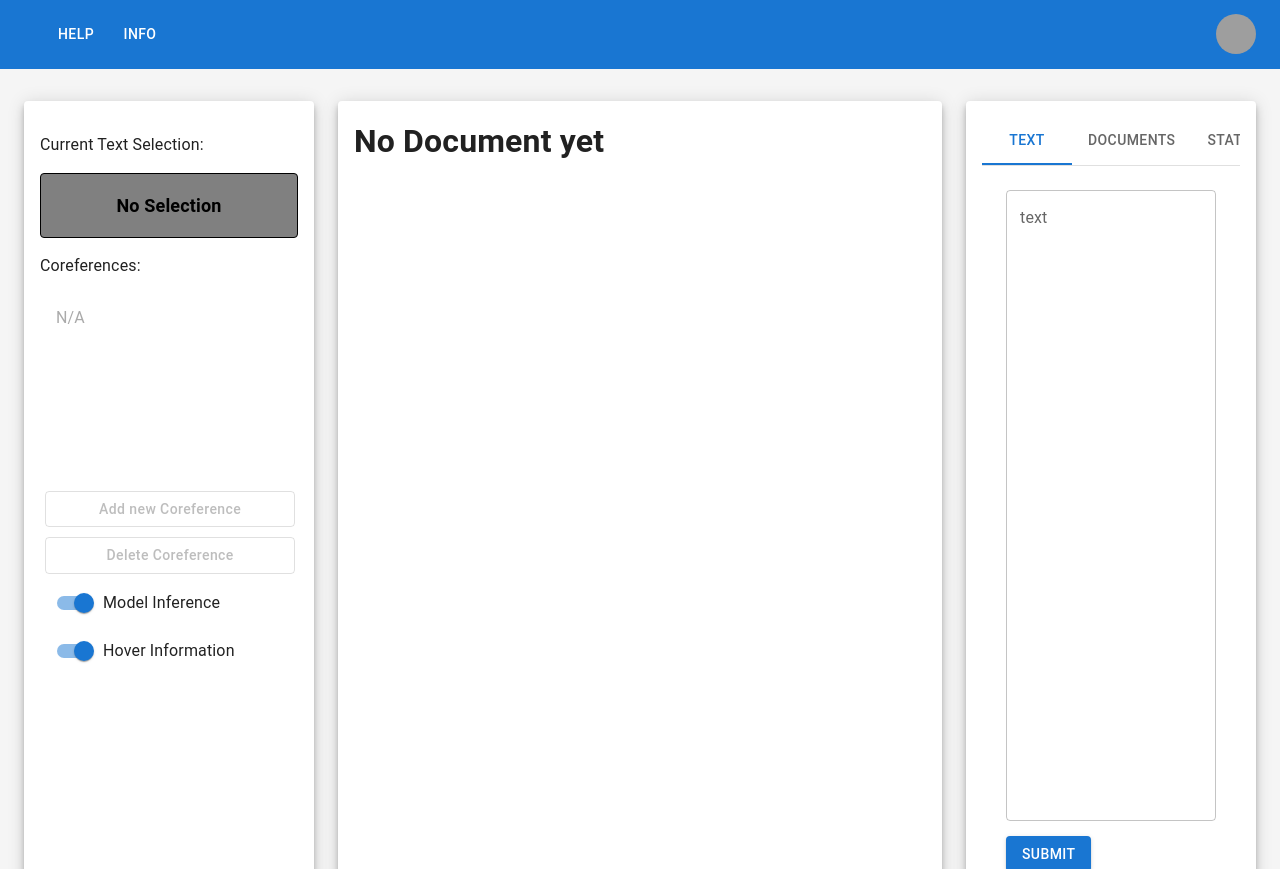
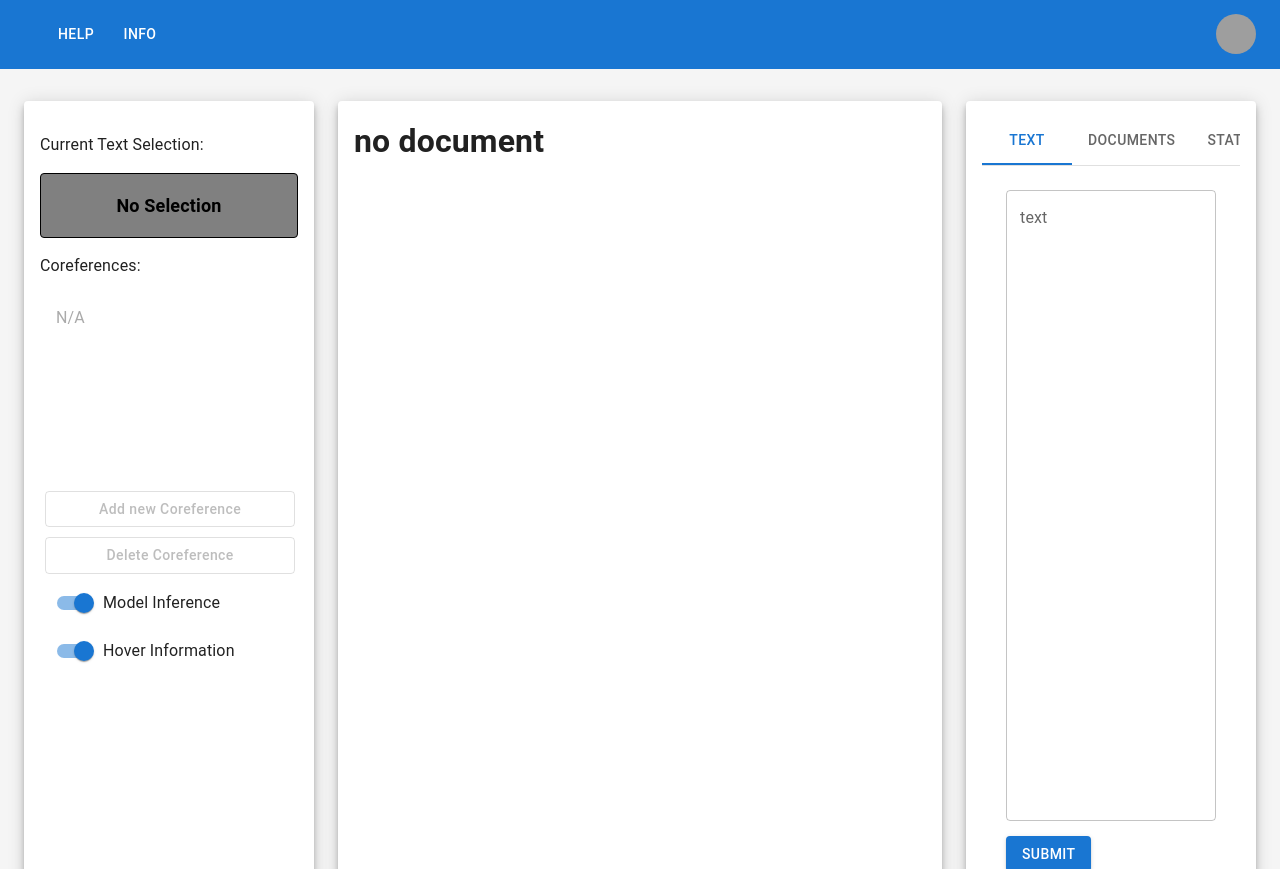
Before and after one commit to ChrisWess/GerCorefApp, a React (Create React App) app in the folder coref-app/: page / in a window 1280 px wide. Built offline with nearby package versions, Linux system fonts and the light colour scheme; grey boxes are pictures that could not be loaded.

Commit message:
small changes MainView

```diff
--- a/coref-app/src/Components/MainView.tsx
+++ b/coref-app/src/Components/MainView.tsx
@@ -38,7 +38,6 @@ export const parseMentionId = function(mentionId: string) {
     return {docIdx: docIdx, clusterIdx: clusterIdx, mentionIdx: mentionIdx}
 };
 
-
 export const getSentenceIdx = function(tokenIdx: number, sentenceOffsets: number[]) {
     for(let i = 0; i < sentenceOffsets.length - 2; i++) {
         if (sentenceOffsets[i] <= tokenIdx && tokenIdx < sentenceOffsets[i + 1]) {
@@ -59,7 +58,6 @@ function flattenClust(buffer: any, clust: any, allCorefs: any, sentenceOffsets:
             allCorefs.current.push(Array<Mention>())
         }
         for (let j = 0; j < clust[i].length; j++) {
-            // Create a flattened array of clusters
             if (flattenedClust.length === 0) {
                 let cluster = clustCopy[i][j]
                 cluster.push(i, j)
@@ -152,10 +150,6 @@ const MainView: React.FC<MainViewProps> = ({ txt, clust, allCorefs,
         setNewCorefSelection(value)
     };
 
-    const hoverEvent = function(word: any, clust: any) {
-        console.log(word+" and "+clust);
-    };
-
     const wordClickEvent = function(value: any) {
         let wid = parseInt(value.currentTarget.id.substring(1))
         markWords([wid], value.currentTarget)
@@ -163,7 +157,7 @@ const MainView: React.FC<MainViewProps> = ({ txt, clust, allCorefs,
 
     //State before anything is sent to the API
     if(txt.length === 0)
-        return <h1>No Document yet</h1>
+        return <h1>no document</h1>
 
     wordArr.current = []
     wordFlags.current = []
@@ -277,35 +271,9 @@ const MainView: React.FC<MainViewProps> = ({ txt, clust, allCorefs,
                         <sub key={id1+"-3"} id={id1}>{currentIndexOfCoref}</sub>
                     </abbr>
                 </b>);
-
-            /**
-            let endIdxInSentence = mentionIdxEnd - sentenceOffsets[sentenceIdx]
-            let mentionSlice: JSX.Element[] = sentBuffer.slice(shiftedStartIdx + 1,
-                                                               endIdxInSentence - deleted[startIdxInSentence])
-            let id1 = "w" + mentionIdxEnd;
-            sentBuffer.splice(shiftedStartIdx, mentionIdxEnd + 1 - mentionIdxStart,
-            <b key={corefId} id={corefId} onClick={selectNewCorefEvent}>
-                {" "}
-                <abbr key={id+"-1"} id={id} className={"cr cr-" + currentIndexOfCoref}>
-                    <a key={id+"-2"} id={id} href="#d1c1m1">[</a>
-                    {wordArr.current[mentionIdxStart]}
-                </abbr>
-                {mentionSlice.map((elem, index) => (
-                                <abbr key={'w' + (mentionIdxStart + index + 1)+"-1"}
-                                      id={'w' + (mentionIdxStart + index + 1)}
-                                      className={"cr cr-" + currentIndexOfCoref}>
-                                    {" " + wordArr.current[mentionIdxStart + index + 1]}
-                                </abbr>
-                              ))}
-                <abbr key={id1+"-1"} id={id1} className={"cr cr-" + currentIndexOfCoref}>
-                    {" " + wordArr.current[mentionIdxEnd]}
-                    <a key={id1+"-2"} id={id1} href="#d1c1m1">]</a>
-                    <sub key={id1+"-3"} id={id1}>{currentIndexOfCoref}</sub>
-                </abbr>
-            </b>);
-             */
         }
     }
+
 
     //Decide which Items are to be displayed on this page
     const currentItems = buffer.slice(indexOfFirstItem, indexOfLastItem);
```
